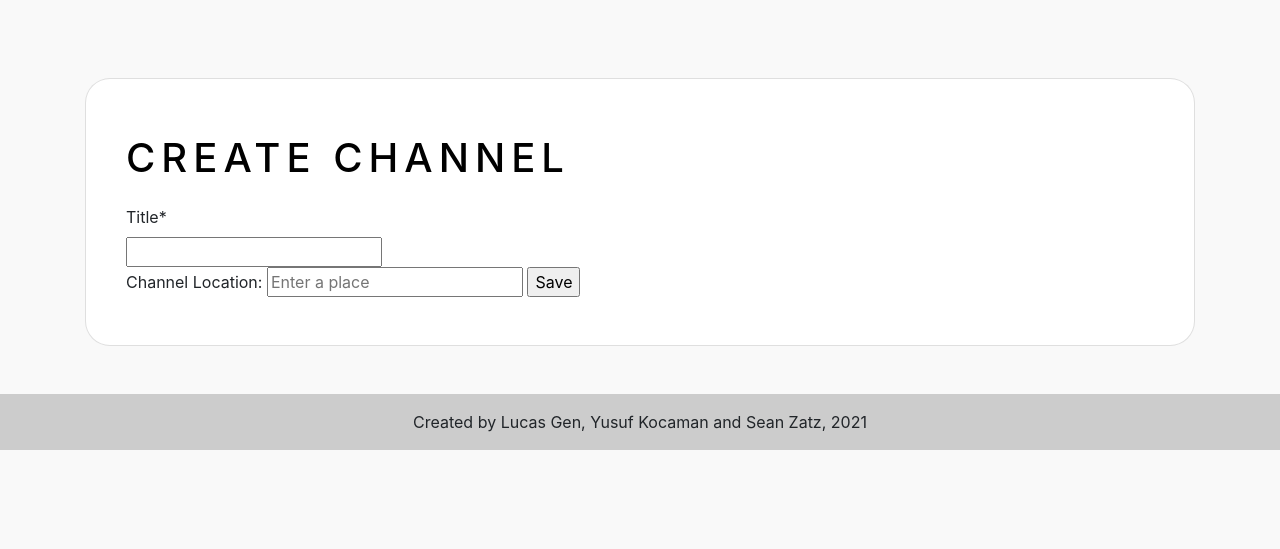
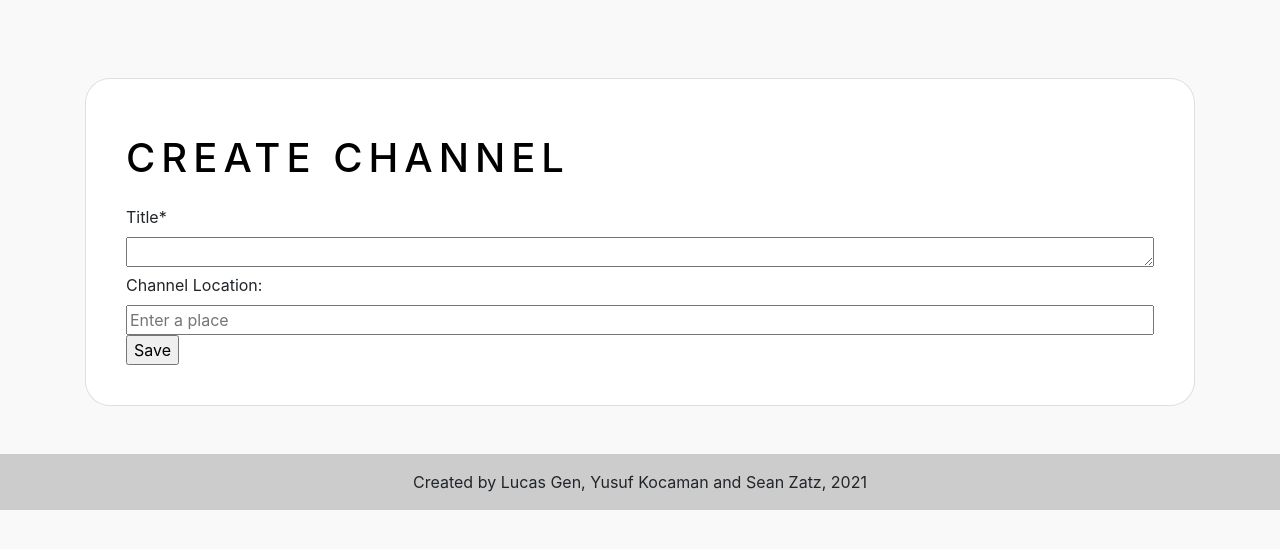
Before and after one commit to lg08/getTogether, a Django app: page /channels/create/ in a window 1280 px wide. Shown: the part 76-625 px from the top of the page. Run offline with Django 3.2, Linux system fonts and the light colour scheme; a user stored in the database is signed in; parts of the project's set-up code (start-up, migrations or seed data) failed here and were passed over; some libraries are stand-ins or nearby versions.

Commit message:
makes the forms a lot cleaner

```diff
--- a/channels/forms.py
+++ b/channels/forms.py
@@ -3,5 +3,5 @@ from django.contrib.auth.models import User
 from django.core.exceptions import ValidationError
 
 class Channel_Create_Form(forms.Form):
-    title = forms.CharField()
+    title = forms.CharField(widget=forms.Textarea(attrs={"rows":1, "style":"width:100%;"}))
     # location = forms.IntegerField()
--- a/channels/templates/channels/channel_form.html
+++ b/channels/templates/channels/channel_form.html
@@ -59,10 +59,11 @@
                     {{ form|crispy }}
                       <label>
                         Channel Location:
-                        <input type="text" id="autocomplete" placeholder="Enter a place"/>
                       </label>
+                      <br/>
+                      <input style="width:100%;" type="text" id="autocomplete" placeholder="Enter a place"/>
                       <input type="hidden" id="channellocation" name="channellocation" value="this is channel location from html" />
-                    <input type="submit" value="Save">
+                      <input type="submit" value="Save">
                 </form>
 
 
--- a/posts/forms.py
+++ b/posts/forms.py
@@ -8,12 +8,21 @@ for channel in Channel.objects.all():
 
 
 class PostForm(forms.Form):
-    title = forms.CharField()
-    message = forms.CharField(
-        widget=forms.TextInput(
-            attrs={'class': 'post_message_form'}
-        )
-    )
+    title = forms.CharField(widget=forms.Textarea(attrs={"rows":1, "style":"width:100%;"}))
+    # message = forms.CharField(
+    #     widget=forms.TextInput(
+    #         attrs={
+    #             'class': 'post_message_form',
+    #             # 'size': '20',
+    #             'style': 'width: 100%;',
+    #             'rows': 5,
+    #             'cols': 15,
+    #         }
+    #     )
+    # )
+    # message.widget.attrs.update(size='60')
+    message= forms.CharField(widget=forms.Textarea(attrs={"rows":5, "style":"width:100%;"}))
+
 
 
 class DateInput(forms.DateInput):
```
